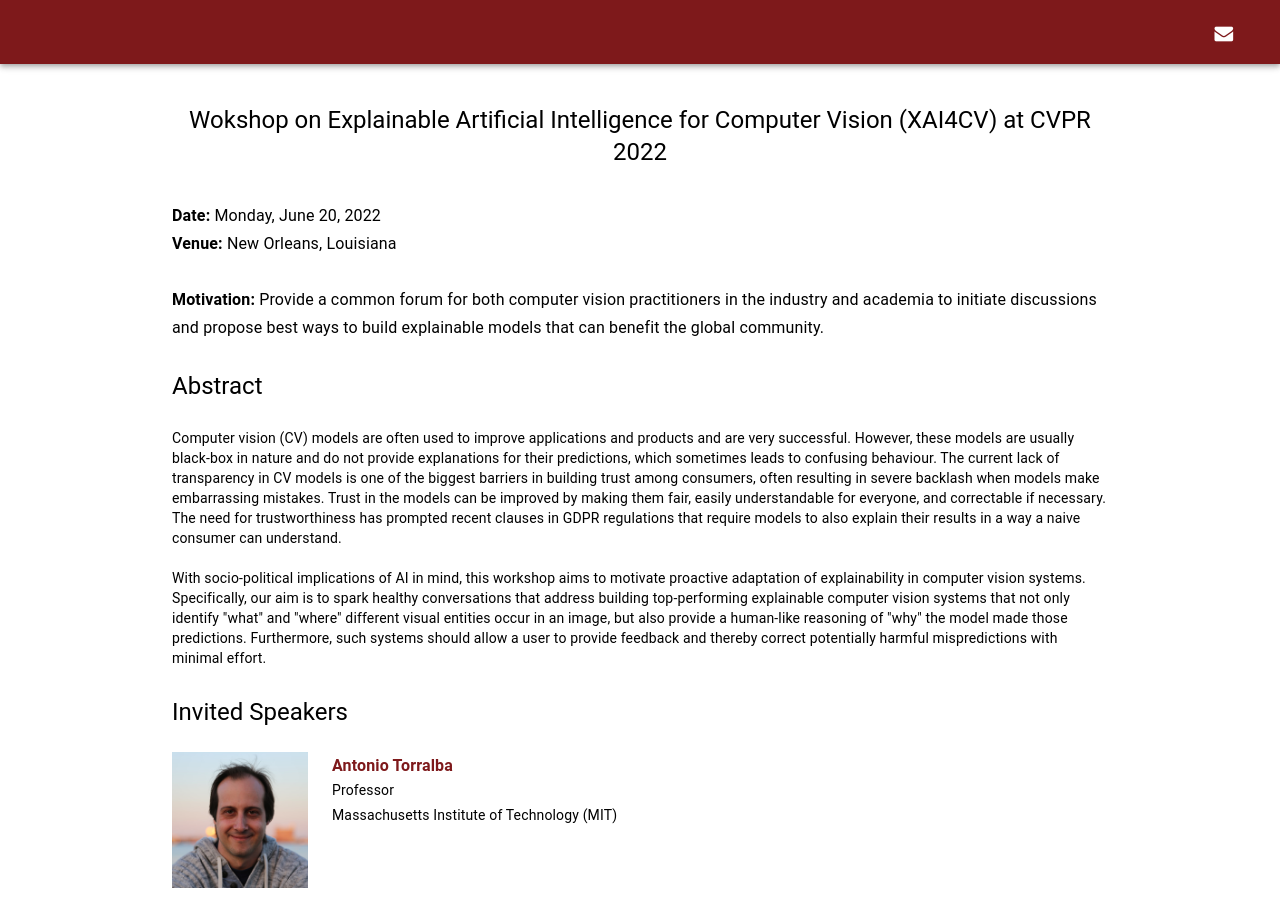
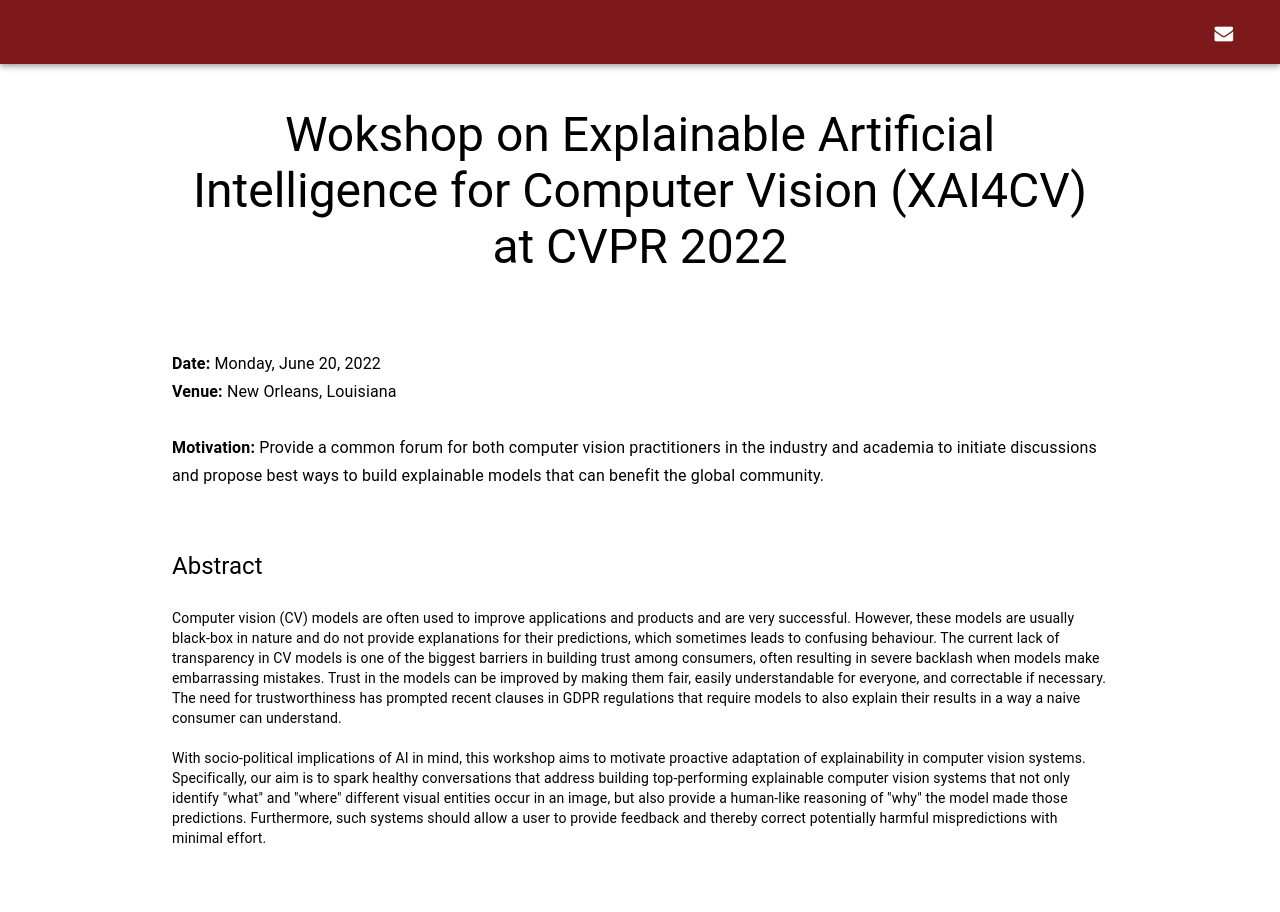
Before and after one commit to xai4cv/xai4cv.github.io, a React (Create React App) app: page /workshop in a window 1280 px wide. Shown: the top 912 px of the page. Built offline with nearby package versions, Linux system fonts and the light colour scheme.

Commit message:
Minor improvements

```diff
--- a/src/components/Workshop.js
+++ b/src/components/Workshop.js
@@ -63,13 +63,16 @@
                                     <Grid item xs={12} md={12} lg={12} className={classes.gridItem}>
                                         <Typography
                                             className={classes.sectionHeader}
-                                            variant="h5"
+                                            variant="h3"
                                             gutterBottom
                                             align="center"
                                             >
                                             Wokshop on Explainable Artificial Intelligence for Computer Vision (XAI4CV) at CVPR 2022
                                         </Typography>
                                     </Grid>
+
+                                    <div className={classes.container}/>
+                                    <div className={classes.container}/>
 
                                     <Grid item xs={12} className={classes.gridItem}>
                                         <Typography
@@ -82,6 +85,10 @@
                                             <b>Motivation:</b> Provide a common forum for both computer vision practitioners in the industry and academia to initiate discussions and propose best ways to build explainable models that can benefit the global community.
                                         </Typography>
                                     </Grid>
+
+
+                                    <div className={classes.container}/>
+
 
                                     <Grid item xs={12} className={classes.gridItem}>
                                         <Typography
@@ -110,6 +117,9 @@
                                             Furthermore, such systems should allow a user to provide feedback and thereby correct potentially harmful mispredictions with minimal effort.
                                         </Typography>
                                     </Grid>
+
+
+                                    <div className={classes.container}/>
 
 
                                     <Grid item xs={12} className={classes.gridItem}>
@@ -424,6 +434,7 @@
                                         </Grid>
                                     </Grid>
 
+
                                     <div className={classes.container}/>
 
 
@@ -439,7 +450,9 @@
 
                                     <People/>
 
+
                                     <div className={classes.container}/>
+
 
                                 </Grid>
                             </Grid>
```
